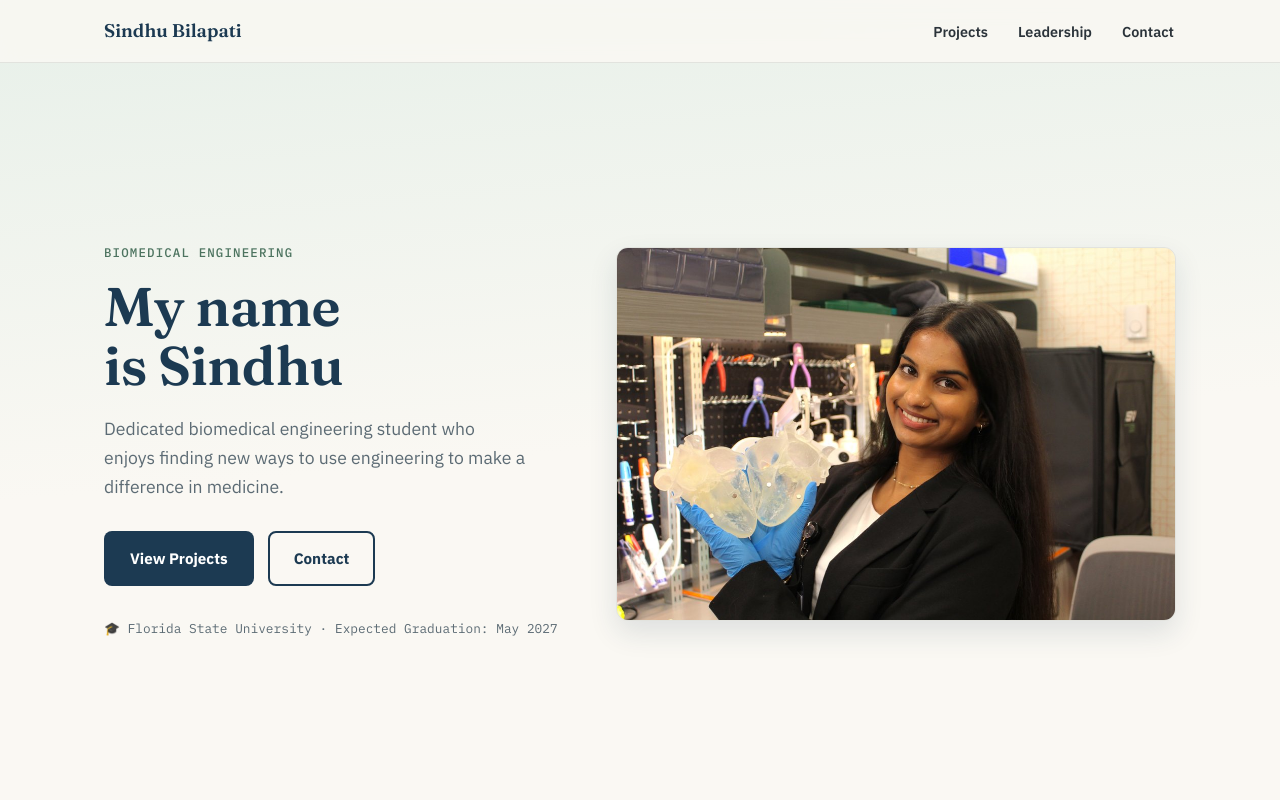
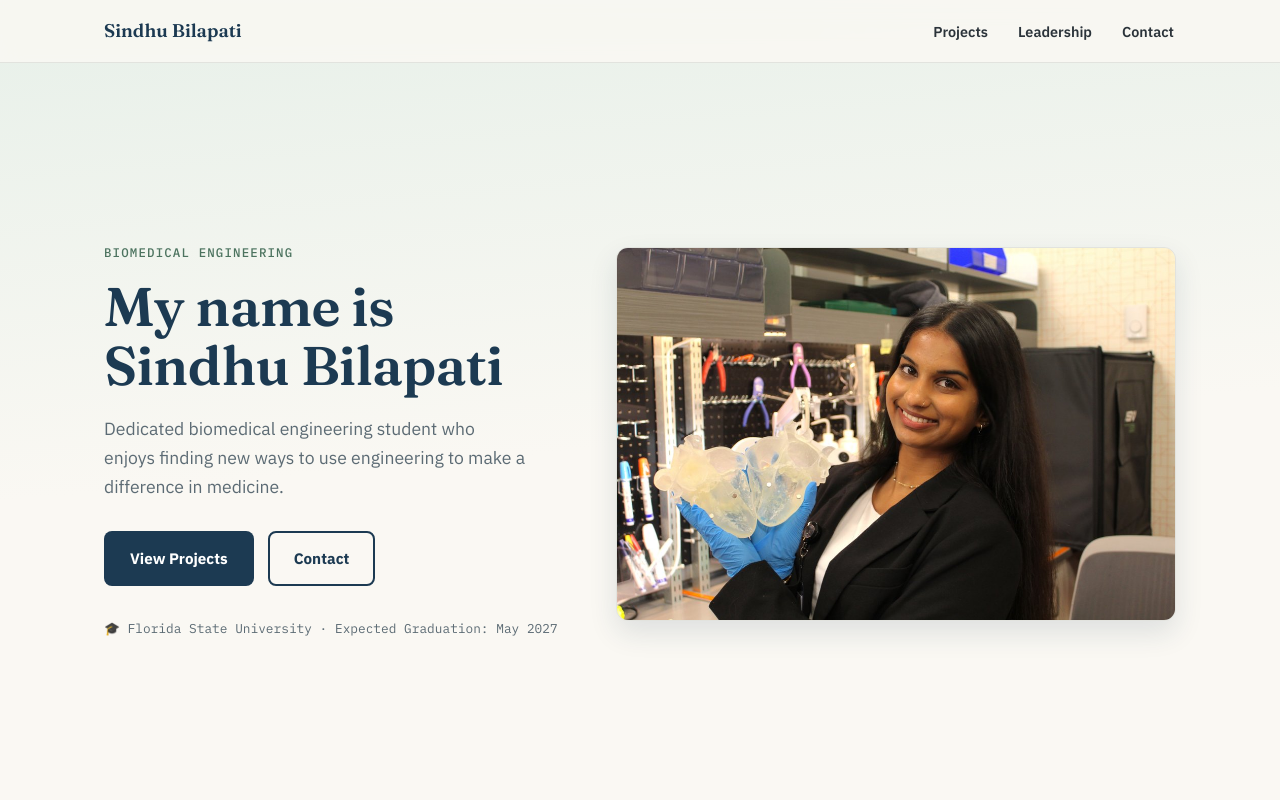
Before and after one commit to sindbilapat/sindhubilapat-github.io-portfolio-website, a plain HTML site: page index.html in a window 1280 px wide. Shown: the top 800 px of the page. Drawn offline with Linux system fonts and the light colour scheme.

Commit message:
Update name from 'Sindhu' to 'Sindhu Bilapati'

```diff
--- a/index.html
+++ b/index.html
@@ -154,7 +154,7 @@
 
 
       <h1>
-        My name is Sindhu
+        My name is Sindhu Bilapati
       </h1>
 
 
```
